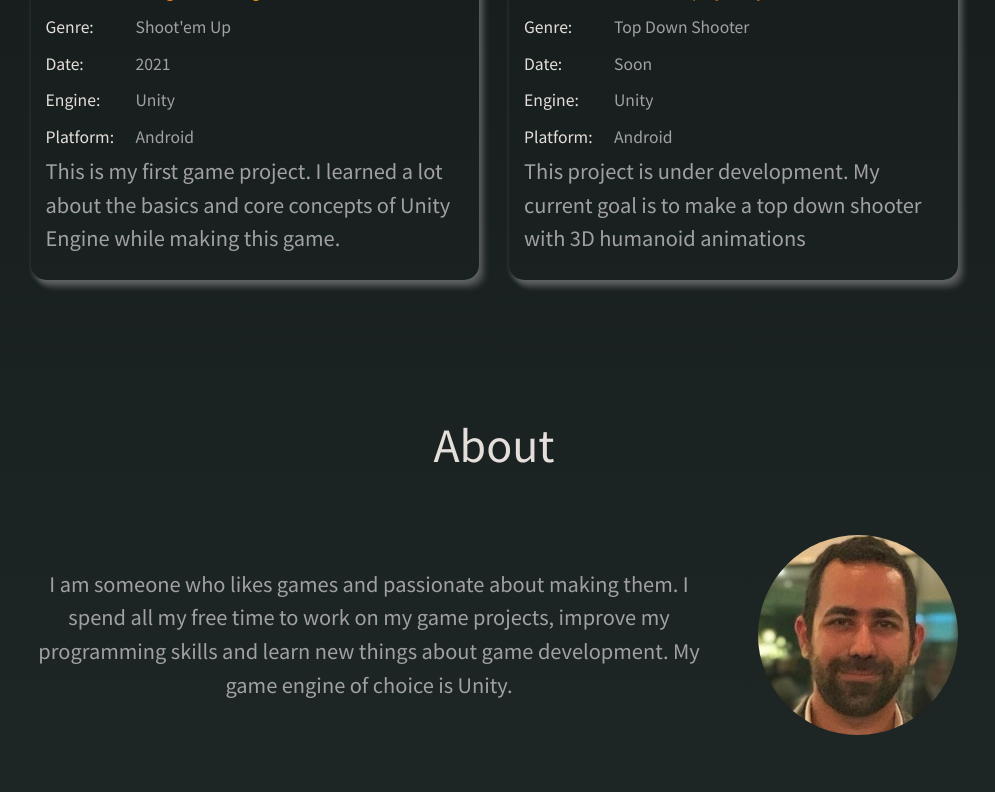
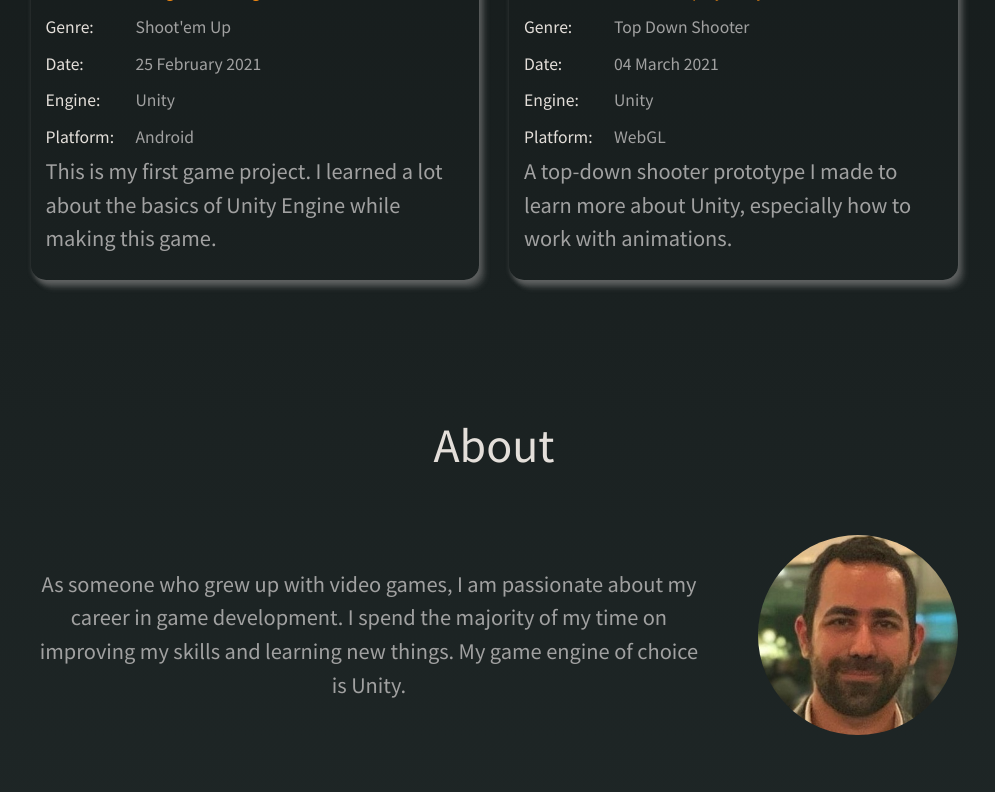
Before and after one commit to nysezgin/portfolio, a React (Create React App) app: page / in a window 1280 px wide. Shown: the part 1260-2052 px from the top of the page, without its empty margins (271-1266 px from the left). Built offline with nearby package versions, Linux system fonts and the light colour scheme.

Commit message:
Updated portfolio info

```diff
--- a/src/components/main/About.js
+++ b/src/components/main/About.js
@@ -12,10 +12,9 @@ export default function About() {
           src={nysezgin}
           alt="Necati Yasin Sezgin"
         />
-        I am someone who likes games and passionate about making them. I spend
-        all my free time to work on my game projects, improve my programming
-        skills and learn new things about game development. My game engine of
-        choice is Unity.
+        As someone who grew up with video games, I am passionate about my career
+        in game development. I spend the majority of my time on improving my
+        skills and learning new things. My game engine of choice is Unity.
       </p>
       <section className="skills">
         <h3 className="skills__title">Skills</h3>
--- a/src/components/main/Intro.js
+++ b/src/components/main/Intro.js
@@ -4,7 +4,7 @@ export default function Intro() {
     return (
       <section id="intro" className="intro">
         <h1 className="intro__title">Hi, I'm Yasin</h1>
-        <p className="intro__info">Junior game developer</p>
+        <p className="intro__info">Game Developer</p>
       </section>
     );
 }
--- a/src/components/main/gameProjectsData.js
+++ b/src/components/main/gameProjectsData.js
@@ -18,11 +18,11 @@ const gameProjectsData = [
     ),
     image: starsAheadImg,
     genre: "Shoot'em Up",
-    date: "2021",
+    date: "25 February 2021",
     engine: "Unity",
     platform: "Android",
     about:
-      "This is my first game project. I learned a lot about the basics and core concepts of Unity Engine while making this game.",
+      "This is my first game project. I learned a lot about the basics of Unity Engine while making this game.",
   },
   {
     id: 2,
@@ -39,11 +39,11 @@ const gameProjectsData = [
     ),
     image: zombieShooterImg,
     genre: "Top Down Shooter",
-    date: "Soon",
+    date: "04 March 2021",
     engine: "Unity",
-    platform: "Android",
+    platform: "WebGL",
     about:
-      "This project is under development. My current goal is to make a top down shooter with 3D humanoid animations",
+      "A top-down shooter prototype I made to learn more about Unity, especially how to work with animations.",
   },
 ];
 
```
